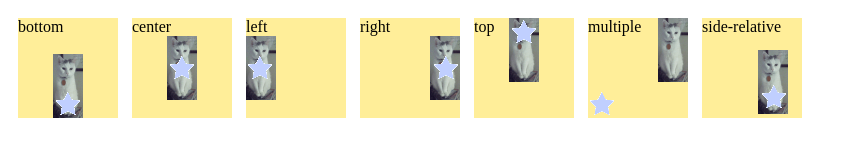
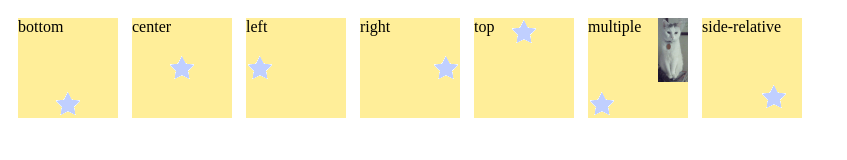
Before and after one commit to caugner/bcd-examples, a website: page css/background-position/index.html in a window 1280 px wide. Shown: the whole page, without its empty margins (0-847 px from the left). Drawn offline with Linux system fonts and the light colour scheme.

Commit message:
fix(css/background-position): use multi-image only for multi example

```diff
--- a/css/background-position/index.html
+++ b/css/background-position/index.html
@@ -5,7 +5,7 @@
       div {
         display: inline-block;
         background-color: #ffee99;
-        background-image: url("star-transparent.gif"), url("cat-front.png");
+        background-image: url("star-transparent.gif");
         background-repeat: no-repeat;
         width: 100px;
         height: 100px;
@@ -28,6 +28,7 @@
         background-position: top;
       }
       .multiple {
+        background-image: url("star-transparent.gif"), url("cat-front.png");
         background-position:
           bottom left,
           top right;
```
